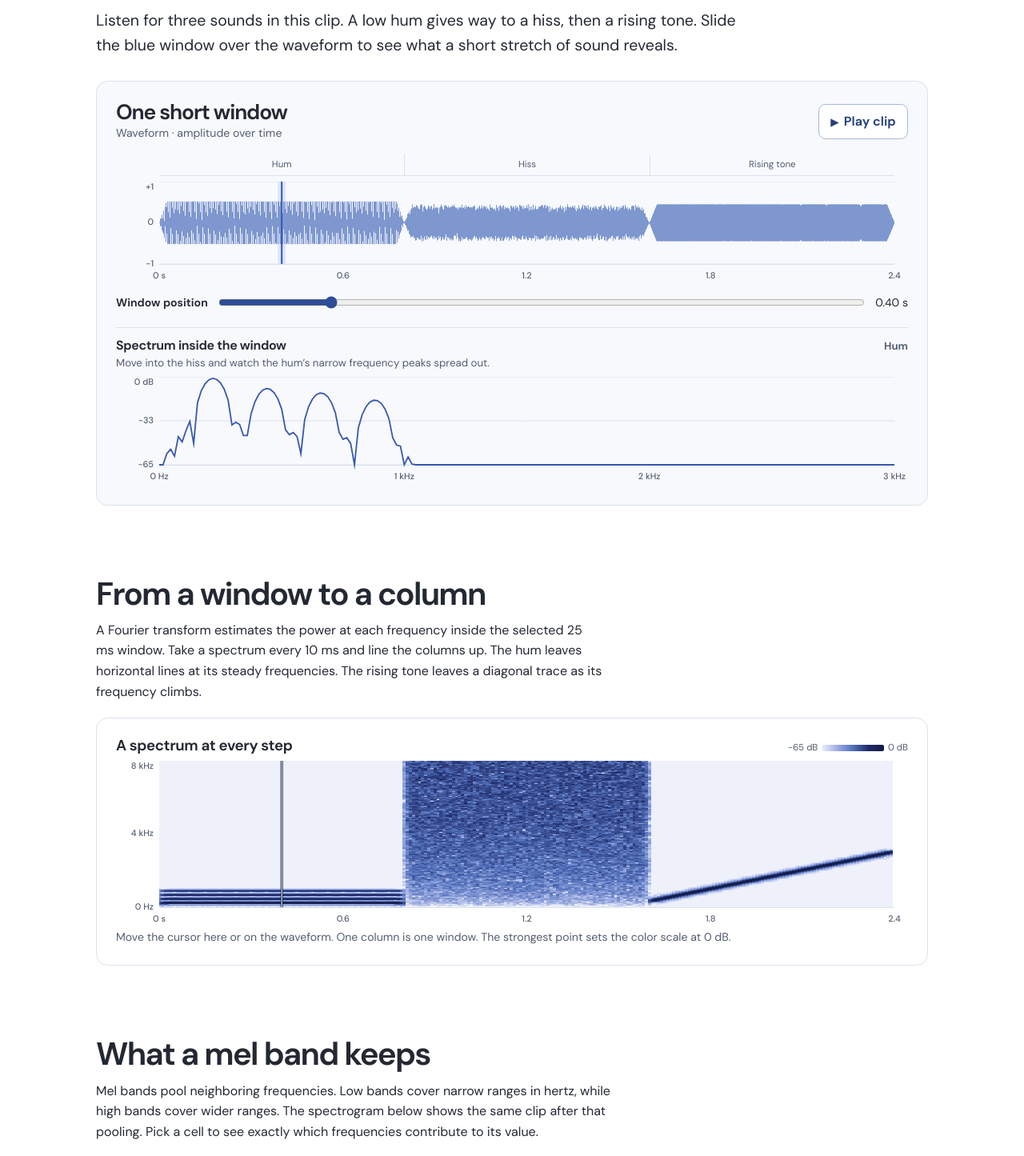
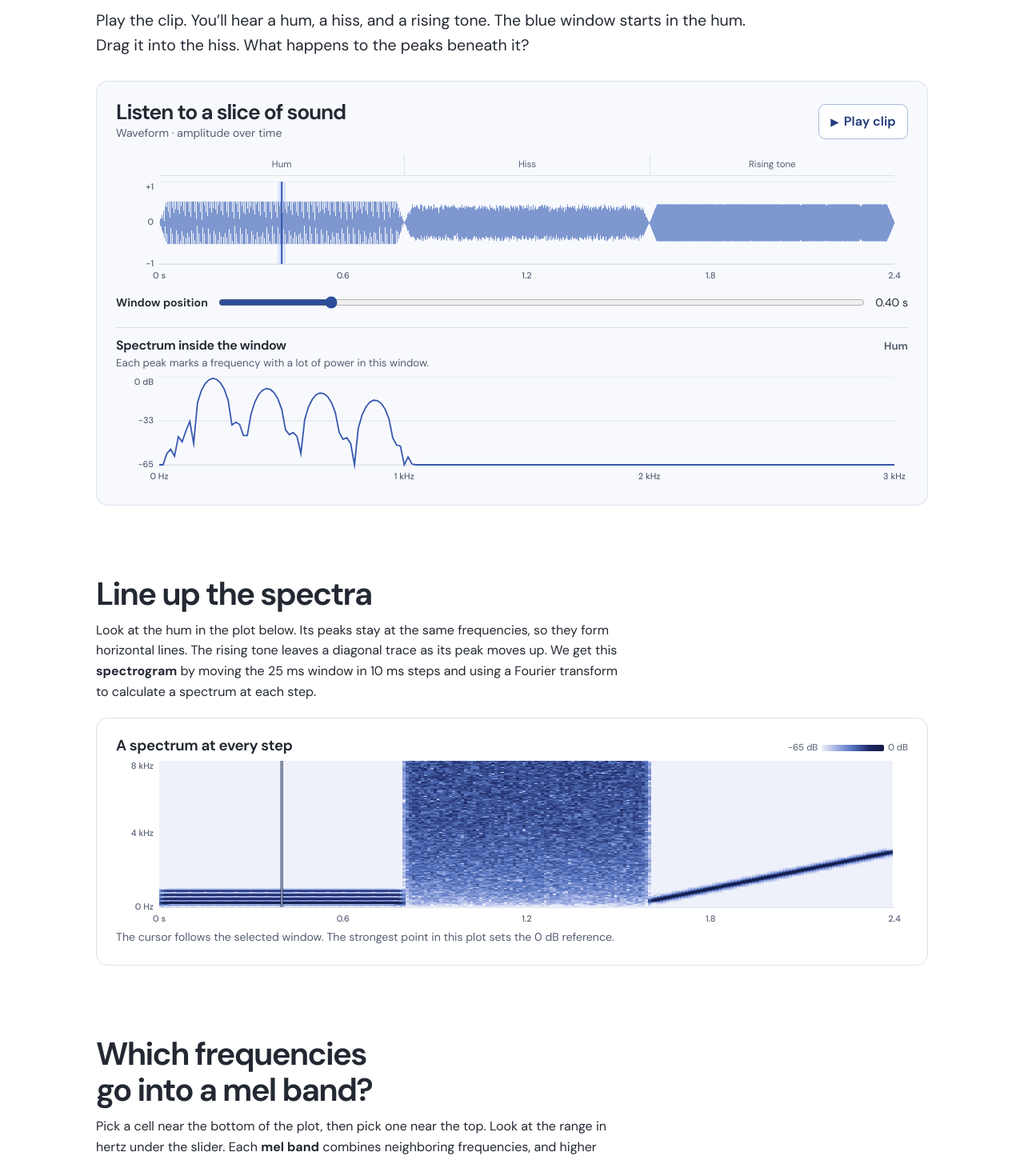
Before and after one commit to SinghCoder/ai-engineering, a plain HTML site: page docs/visualizations/mel-spectrogram/index.html in a window 1280 px wide. Shown: the part 156-1601 px from the top of the page at 80% size. Drawn offline with Linux system fonts and the light colour scheme.

Commit message:
Write mel lesson around observations and questions

```diff
--- a/docs/visualizations/mel-spectrogram/index.html
+++ b/docs/visualizations/mel-spectrogram/index.html
@@ -18,12 +18,12 @@
   </header>
   <main class="measure">
     <h1>How sound becomes a mel spectrogram</h1>
-    <p class="lede prose">Listen for three sounds in this clip. A low hum gives way to a hiss, then a rising tone. Slide the blue window over the waveform to see what a short stretch of sound reveals.</p>
+    <p class="lede prose">Play the clip. You’ll hear a hum, a hiss, and a rising tone. The blue window starts in the hum. Drag it into the hiss. What happens to the peaks beneath it?</p>
 
     <figure class="wave-figure" aria-labelledby="wave-title">
       <div class="figure-head">
         <div>
-          <h2 id="wave-title">One short window</h2>
+          <h2 id="wave-title">Listen to a slice of sound</h2>
           <p>Waveform · amplitude over time</p>
         </div>
         <button class="control play" id="play" type="button"><span id="play-icon" aria-hidden="true">▶</span> <span id="play-label">Play clip</span></button>
@@ -38,15 +38,15 @@
       <p id="audio-status" class="audio-status" role="status"></p>
       <div class="window-spectrum">
         <div class="figure-head"><h3>Spectrum inside the window</h3><span id="window-region"></span></div>
-        <p>Move into the hiss and watch the hum’s narrow frequency peaks spread out.</p>
+        <p>Each peak marks a frequency with a lot of power in this window.</p>
         <canvas id="spectrum" class="plot spectrum" role="img" aria-label="Frequency spectrum for the current window, with frequency in hertz and relative power in decibels."></canvas>
       </div>
     </figure>
 
     <section class="lesson" aria-labelledby="spectrum-title">
       <div class="prose section-intro">
-        <h2 id="spectrum-title">From a window to a column</h2>
-        <p>A Fourier transform estimates the power at each frequency inside the selected 25 ms window. Take a spectrum every 10 ms and line the columns up. The hum leaves horizontal lines at its steady frequencies. The rising tone leaves a diagonal trace as its frequency climbs.</p>
+        <h2 id="spectrum-title">Line up the spectra</h2>
+        <p>Look at the hum in the plot below. Its peaks stay at the same frequencies, so they form horizontal lines. The rising tone leaves a diagonal trace as its peak moves up. We get this <strong>spectrogram</strong> by moving the 25 ms window in 10 ms steps and using a Fourier transform to calculate a spectrum at each step.</p>
       </div>
       <figure class="map-figure" aria-labelledby="linear-title">
         <div class="figure-head">
@@ -54,14 +54,14 @@
           <span class="scale">−65 dB <span aria-hidden="true"></span> 0 dB</span>
         </div>
         <canvas id="linear" class="plot map" role="img" aria-label="Spectrogram with time in seconds, frequency in hertz, and a cursor synchronized to the waveform."></canvas>
-        <figcaption>Move the cursor here or on the waveform. One column is one window. The strongest point sets the color scale at 0 dB.</figcaption>
+        <figcaption>The cursor follows the selected window. The strongest point in this plot sets the 0 dB reference.</figcaption>
       </figure>
     </section>
 
     <section class="lesson" aria-labelledby="mel-title">
       <div class="prose section-intro">
-        <h2 id="mel-title">What a mel band keeps</h2>
-        <p>Mel bands pool neighboring frequencies. Low bands cover narrow ranges in hertz, while high bands cover wider ranges. The spectrogram below shows the same clip after that pooling. Pick a cell to see exactly which frequencies contribute to its value.</p>
+        <h2 id="mel-title">Which frequencies go into a mel band?</h2>
+        <p>Pick a cell near the bottom of the plot, then pick one near the top. Look at the range in hertz under the slider. Each <strong>mel band</strong> combines neighboring frequencies, and higher bands span wider ranges.</p>
       </div>
       <figure class="map-figure" aria-labelledby="mel-plot-title">
         <div class="figure-head">
@@ -88,13 +88,13 @@
         </div>
         <figcaption id="contribution"></figcaption>
       </figure>
-      <p class="prose bridge">The filter gives frequencies near the band center more weight. Add the weighted powers, then take the logarithm. Repeat this for all 80 bands and you get one feature vector. Some speech models, including <a href="https://arxiv.org/html/2606.10231v4#S3.SS2">Mel-LLM</a>, project that sequence into the language model’s input space.</p>
+      <p class="prose bridge">The triangle peaks at the center of the band. Multiply each bin’s power by the height of the triangle at that frequency, then add the products and take the logarithm. Do this for all 80 bands and you have one feature vector for this instant. Speech models such as <a href="https://arxiv.org/html/2606.10231v4#S3.SS2">Mel-LLM</a>, project a sequence of these vectors into the language model’s input space.</p>
     </section>
 
     <section class="lesson" aria-labelledby="tradeoff-title">
       <div class="prose section-intro">
-        <h2 id="tradeoff-title">The price of a longer window</h2>
-        <p>With more samples in each window, two nearby tones are easier to separate. Try the click next. The same longer window spreads that brief event across more frames.</p>
+        <h2 id="tradeoff-title">When does a longer window help?</h2>
+        <p>Look for the two peaks in the 60 ms window. Can you still see both at 10 ms? Now switch to the click and look for how many frames pick it up.</p>
       </div>
       <div class="experiment">
         <div class="experiment-bar">
@@ -113,7 +113,7 @@
       </div>
       <details id="method" class="prose method">
         <summary>Calculation notes</summary>
-        <p>The clip is generated at 16 kHz and lasts 2.4 seconds. Frames use centered Hann windows, with zero padding at the ends and a 1,024-point FFT. The FFT powers are unnormalized. Triangular filters are spaced on the HTK mel scale. Each heatmap uses its own peak as the 0 dB reference. The window comparisons share a reference within each pair.</p>
+        <p>We generate 2.4 seconds of audio at 16 kHz. For each frame, we apply a centered Hann window, pad with zeros, and compute a 1,024-point FFT. We square the magnitudes to get power and space the triangular filters on the HTK mel scale. Each heatmap uses its own peak as the 0 dB reference. Each pair in the window comparison shares a reference.</p>
       </details>
     </section>
   </main>
```
